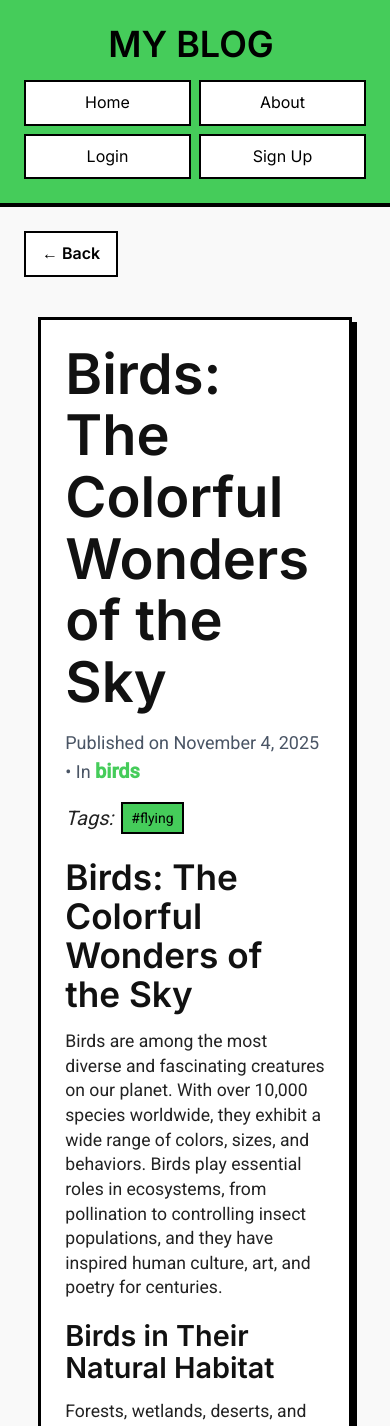
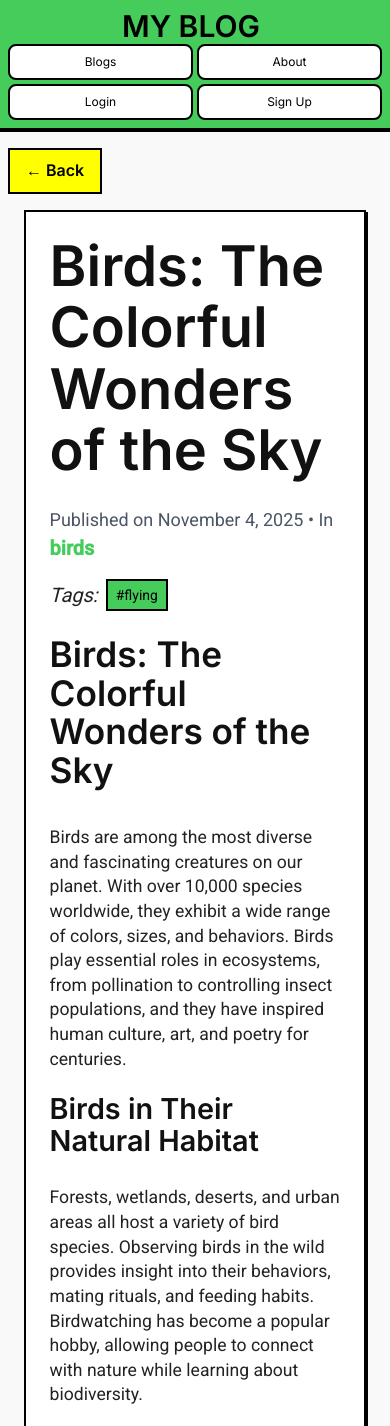
Before and after one commit to rafiaksd/django-green-blog, a Django app: a page that uses blog/templates/base.html in a window 390 px wide. Shown: the top 1426 px of the page. Run offline with Django 5.2, Linux system fonts and the light colour scheme; data comes from the database, SQL or seed files in the repository; both versions use the stored data as it was after the commit; some libraries are stand-ins or nearby versions.

Commit message:
minor tweak for mobile ui responsiveness

```diff
--- a/blog/templates/base.html
+++ b/blog/templates/base.html
@@ -22,7 +22,7 @@
         }
         .user-name {
             text-shadow: 1px 1px 1px rgba(0, 0, 0, 0.5);
-            font-size: 1.5rem;
+            font-size: 1.5em;
         }
         .bg-treegreen {
             background-color: var(--treegreen);
@@ -31,8 +31,8 @@
             color: var(--treegreen);
         }
         .neo-card {
-            border: 3px solid black;
-            box-shadow: 5px 5px 0 black;
+            border: 2px solid black;
+            box-shadow: 2px 2px 0 black;
             transition: all 0.2s ease;
         }
         .neo-card:hover {
@@ -48,7 +48,7 @@
         }
 
         article .blog_title{
-            font-size: 3.5rem;
+            font-size: 3.5em;
         }
 
         body {
@@ -68,48 +68,48 @@
             font-family: 'Inter', sans-serif; /* Use Inter for headings */
             font-weight: 600; /* Make headings bolder */
             color: #111; /* Darker color for headings */
-            margin-bottom: 1rem;
+            margin-bottom: 1em;
             line-height: 1.1;
         }
 
         article h1 {
-            font-size: 2.2rem; /* Heading 1 - large */
+            font-size: 2.2em; /* Heading 1 - large */
         }
 
         article h2 {
-            font-size: 2rem; /* Heading 2 */
+            font-size: 2em; /* Heading 2 */
         }
 
         article h3 {
-            font-size: 1.8rem; /* Heading 3 */
+            font-size: 1.8em; /* Heading 3 */
         }
 
         article h4 {
-            font-size: 1.6rem; /* Heading 4 */
+            font-size: 1.6em; /* Heading 4 */
         }
 
         article h5 {
-            font-size: 1.5rem; /* Heading 5 */
+            font-size: 1.5em; /* Heading 5 */
         }
 
         article h6 {
-            font-size: 1.35rem; /* Heading 6 - small */
+            font-size: 1.35em; /* Heading 6 - small */
         }
 
         .prose p {
-            font-size: 1.1rem; /* Default paragraph size */
-            margin-bottom: 1.25rem;
+            font-size: 1.1em; /* Default paragraph size */
+            margin-bottom: 1.25em;
             line-height: 1.4; /* Improved line spacing */
         }
 
         @media (min-width: 768px) {
             .prose p {
-                font-size: 1.35rem;
+                font-size: 1.35em;
             }
         }
 
         .prose div {
-            font-size: 1.35rem;
+            font-size: 1.35em;
         }
 
         .prose img {
@@ -122,7 +122,7 @@
         /* --- Responsive images --- */
         img {
             display: block;
-            margin: 1rem auto; /* center images */
+            margin: 1em auto; /* center images */
             max-width: 90%;     /* 90% of container width */
             max-height: 450px;  /* maximum height */
             width: auto;
@@ -145,19 +145,19 @@
 </head>
 <body class="bg-white text-black">
         <!-- Navbar -->
-        <nav class="flex flex-col md:flex-row md:justify-between md:items-center p-6 bg-treegreen border-b-4 border-black">
+        <nav class="flex flex-col md:flex-row md:justify-between md:items-center p-2 md:p-4 bg-treegreen border-b-4 border-black">
             <!-- Left -->
-            <h1 class="text-4xl font-extrabold uppercase text-black text-center md:text-left mr-2 mb-4 md:mb-0">
+            <h1 class="text-3xl md:text-4xl font-extrabold uppercase text-black text-center md:text-left mr-2 mb-0 md:mb-0">
                 My Blog
             </h1>
 
             <!-- Right -->
-            <div class="grid grid-cols-2 gap-2 md:flex md:space-x-4 md:justify-end">
-                <a href="/" class="min-w-[120px] px-4 py-2 border-2 border-black bg-white text-black hover:bg-[#FFFF00] hover:text-treegreen transition text-center">
-                Home
+            <div class="text-xs md:text-lg grid grid-cols-2 gap-1 md:flex md:space-x-2 md:justify-end">
+                <a href="/" class="min-w-[120px] px-4 py-2 border-2 border-black bg-white text-black hover:bg-[#FFFF00] hover:text-treegreen transition text-center rounded-lg">
+                Blogs
                 </a>
 
-                <a href="{% url 'about' %}" class="min-w-[120px] px-4 py-2 border-2 border-black bg-white text-black hover:bg-[#FFFF00] hover:text-treegreen transition text-center">
+                <a href="{% url 'about' %}" class="min-w-[120px] px-4 py-2 border-2 border-black bg-white text-black hover:bg-[#FFFF00] hover:text-treegreen transition text-center rounded-lg">
                 About
                 </a>
 
@@ -169,16 +169,16 @@
 
                 <form action="{% url 'logout' %}" method="post" class="inline min-w-[120px]">
                     {% csrf_token %}
-                    <button type="submit" class="w-full md:w-auto px-4 py-2 border-2 border-black bg-white text-black hover:bg-[#FFFF00] hover:text-treegreen transition">
+                    <button type="submit" class="w-full md:w-auto px-4 py-2 border-2 border-black bg-white text-black hover:bg-[#FFFF00] hover:text-treegreen transition rounded-lg">
                     Logout
                     </button>
                 </form>
                 {% else %}
-                <a href="{% url 'login' %}" class="min-w-[120px] px-4 py-2 border-2 border-black bg-white text-black hover:bg-[#FFFF00] hover:text-treegreen transition text-center">
+                <a href="{% url 'login' %}" class="min-w-[120px] px-4 py-2 border-2 border-black bg-white text-black hover:bg-[#FFFF00] hover:text-treegreen transition text-center rounded-lg">
                     Login
                 </a>
 
-                <a href="{% url 'signup' %}" class="min-w-[120px] px-4 py-2 border-2 border-black bg-white text-black hover:bg-[#FFFF00] hover:text-treegreen transition text-center">
+                <a href="{% url 'signup' %}" class="min-w-[120px] px-4 py-2 border-2 border-black bg-white text-black hover:bg-[#FFFF00] hover:text-treegreen transition text-center rounded-lg">
                     Sign Up
                 </a>
                 {% endif %}
@@ -188,7 +188,7 @@
 
 
 
-    <div class="container mx-auto p-6">
+    <div class="container mx-auto p-2 md:p-6">
         {% block content %}{% endblock %}
     </div>
 
--- a/blog/templates/blog/blog_detail.html
+++ b/blog/templates/blog/blog_detail.html
@@ -22,15 +22,15 @@
 
 {% block content %}
 
-<div class="mb-6">
-    <a href="javascript:history.back()" class="inline-block px-4 py-2 border-2 border-black bg-white text-black font-semibold rounded-btn hover:bg-treegreen hover:text-white transition">
+<div class="mt-2 mb-4 md:mt-3 md:mb-6">
+    <a href="javascript:history.back()" class="inline-block px-4 py-2 border-2 border-black bg-[#FFFF00] text-black font-semibold rounded-btn hover:bg-treegreen hover:text-white transition">
       &larr; Back
     </a>
   </div>
 
-<article class="max-w-8xl w-11/12 mx-auto p-6 bg-white neo-card mt-10">
-  <h1 class="blog_title text-5xl font-extrabold mb-6 text-black">{{ blog_post.title }}</h1>
-  <p class="text-lg text-gray-600 mb-4">
+<article class="max-w-8xl w-11/12 md:w-full mx-auto p-6 bg-white neo-card">
+  <h1 class="blog_title text-5xl font-extrabold mb-2 text-black">{{ blog_post.title }}</h1>
+  <p class="text-lg text-gray-600 -mt-8 mb-4">
     Published on {{ blog_post.created_at|date:"F j, Y" }}
     {% if blog_post.category %}
       • In
@@ -65,14 +65,14 @@
 </article>
 
 <!-- Comments -->
-<section class="max-w-8xl w-11/12 mx-auto mt-10 p-6 bg-white neo-card">
-  <h2 class="text-3xl font-bold mb-4">Comments</h2>
+<section class="max-w-8xl w-11/12 md:w-full mx-auto mt-10 p-6 bg-white neo-card">
+  <h2 class="text-2xl md:text-3xl font-bold mb-4">Comments</h2>
 
   {% if user.is_authenticated %}
-    <form method="post" class="mb-10 text-xl">
+    <form method="post" class="mb-10 text-md md:text-xl">
       {% csrf_token %}
       {{ form.as_p }}
-      <button type="submit" class="text-xl px-4 py-2 bg-treegreen border-2 border-black font-semibold text-black hover:bg-black hover:text-treegreen transition round-lg">
+      <button type="submit" class="text-md md:text-xl px-4 mt-2 py-2 bg-treegreen border-2 border-black font-semibold text-black hover:bg-black hover:text-treegreen transition rounded-lg">
         Post Comment
       </button>
     </form>
@@ -81,9 +81,9 @@
   {% endif %}
 
   {% for comment in comments %}
-    <div class="border-2 border-black p-4 mb-4 bg-gray-50">
-      <p class="text-black text-2xl"><strong>{{ comment.user.username }}</strong> — {{ comment.created_at|date:"M j, Y h:i A" }}</p>
-      <p class="mt-2 text-xl">{{ comment.content }}</p>
+    <div class="border-2 border-black p-4 mb-4 bg-gray-50 rounded-lg">
+      <p class="text-black text-md md:text-xl"><strong>{{ comment.user.username }}</strong> — <span class="text-sm md:text-lg">{{ comment.created_at|date:"M j, Y h:i A" }}</span></p>
+      <p class="mt-2 text-md md:text-lg">{{ comment.content }}</p>
     </div>
   {% empty %}
     <p class="text-gray-500">No comments yet.</p>
```
Also changed, not shown: blog/templates/blog/blog_list.html (+11 -11 lines), db.sqlite3.
